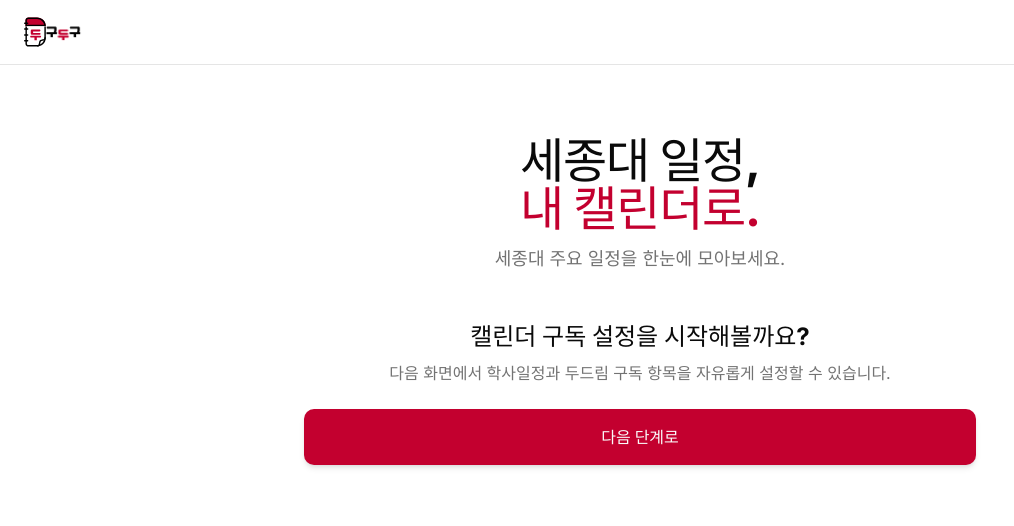
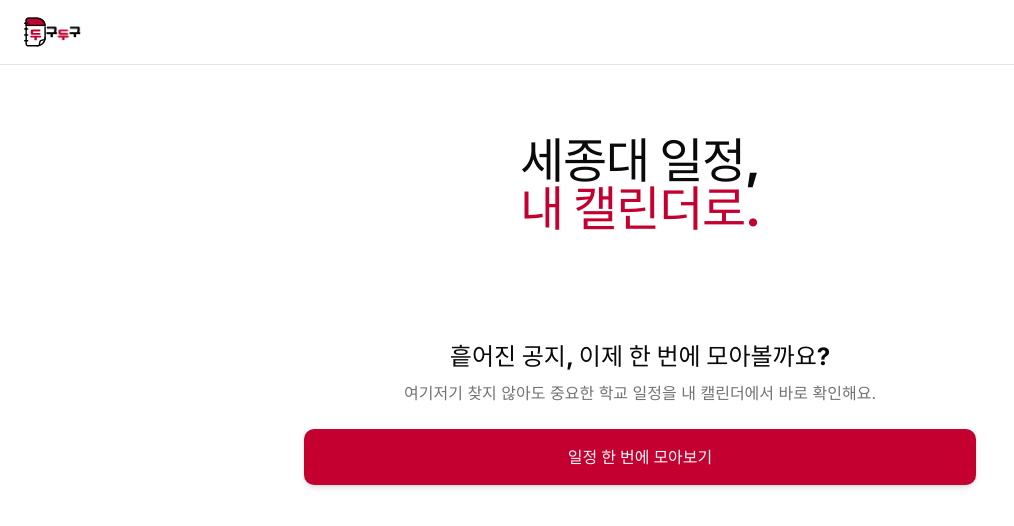
Before and after one commit to greedy-team/doogoo-fe, a React (Vite) app: page / in a window 1280 px wide. Shown: the top 526 px of the page, without its empty margins (0-1014 px from the left). Built offline with nearby package versions, Linux system fonts and the light colour scheme; no server answers.

Commit message:
refactor: 랜딩 페이지 UI 수정
- 텍스트 수정
- 버튼 CTA 수정
- padding 추가로 버튼 위치 수정

```diff
--- a/src/components/layout/Hero.tsx
+++ b/src/components/layout/Hero.tsx
@@ -7,7 +7,7 @@
         <span className="text-primary">내 캘린더로.</span>
       </h1>
       <p className="text-muted-foreground mx-auto max-w-md text-base sm:text-lg">
-        세종대 주요 일정을 한눈에 모아보세요.
+        {/* 세종대 주요 일정을 한눈에 모아보세요. */}
       </p>
     </section>
   );
--- a/src/pages/Landing.tsx
+++ b/src/pages/Landing.tsx
@@ -9,18 +9,17 @@
   return (
     <>
       <Hero />
-      <div className="mx-auto max-w-2xl space-y-6">
+      <div className="mx-auto max-w-2xl space-y-6 pt-12">
         <div className="space-y-2 text-center">
           <h2 className="text-foreground text-2xl font-bold">
-            캘린더 구독 설정을 시작해볼까요?
+            흩어진 공지, 이제 한 번에 모아볼까요?
           </h2>
           <p className="text-muted-foreground">
-            다음 화면에서 학사일정과 두드림 구독 항목을 자유롭게 설정할 수
-            있습니다.
+            여기저기 찾지 않아도 중요한 학교 일정을 내 캘린더에서 바로 확인해요.
           </p>
         </div>
 
-        <NextButton onClick={onContinue} />
+        <NextButton onClick={onContinue} text={'일정 한 번에 모아보기'} />
       </div>
     </>
   );
--- a/src/shared/components/RouteButton.tsx
+++ b/src/shared/components/RouteButton.tsx
@@ -6,7 +6,11 @@
   text?: string;
 }
 
-export function NextButton({ onClick, disabled = false }: NextButtonProps) {
+export function NextButton({
+  onClick,
+  disabled = false,
+  text,
+}: NextButtonProps) {
   return (
     <Button
       size="lg"
@@ -14,7 +18,7 @@
       onClick={onClick}
       disabled={disabled}
     >
-      다음 단계로
+      {text || '다음 단계로'}
     </Button>
   );
 }
```
